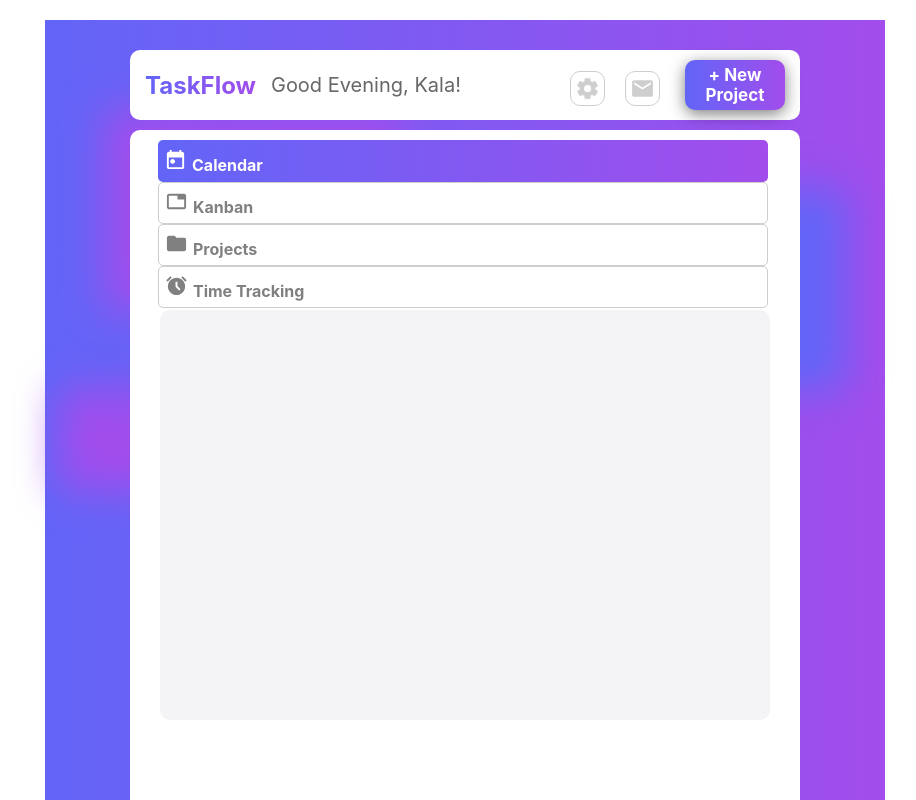
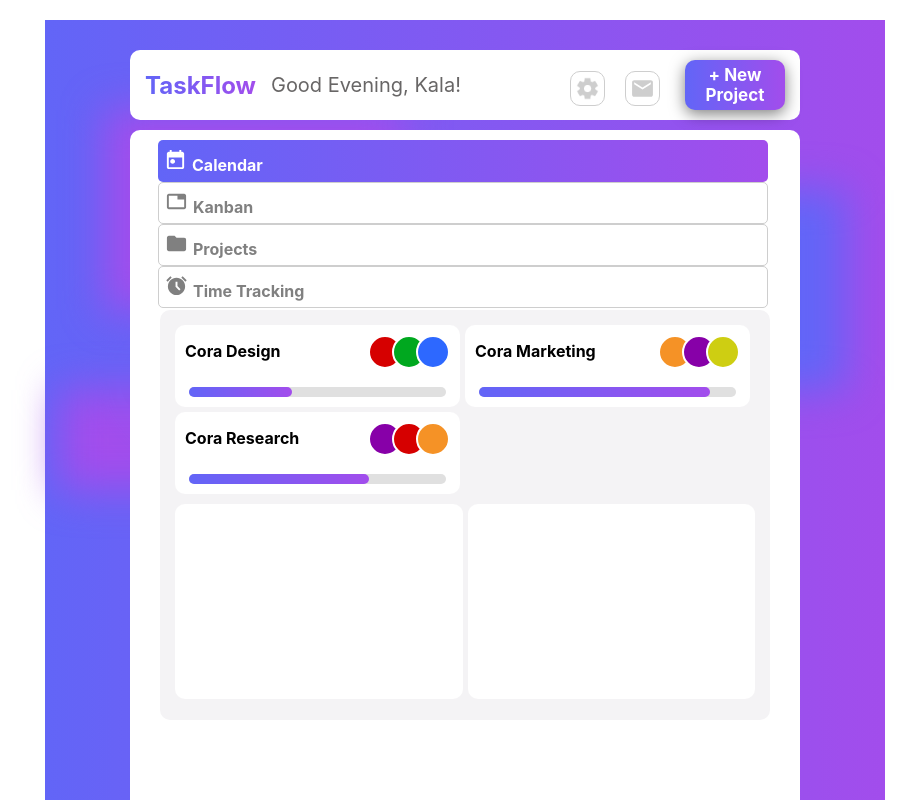
Before and after one commit to shakaylac/TaskFlow, a React (Create React App) app in the folder taskflow-app/: page /projects in a window 1280 px wide. Shown: the top 800 px of the page, without its empty margins (175-1091 px from the left). Built offline with nearby package versions, Linux system fonts and the light colour scheme.

Commit message:
Progress bar and Icons were added. Needed to create new divs to have everyting align correctly. Deleted 45% height on project-cards so the wrapping would work.

```diff
--- a/taskflow-app/src/CSS/Project.css
+++ b/taskflow-app/src/CSS/Project.css
@@ -10,3 +10,190 @@
     z-index: 6;
 
  }
+
+ .projects {
+  display: grid;
+  grid-template-rows: 2 repeat(1);
+  gap: 10px;
+  width: 100%;
+ }
+
+
+ .project-cards {
+   width: 100%;
+   display: flex;
+   flex-direction: row;
+   flex-wrap: wrap;
+   overflow-x: hidden;
+   gap: 5px;
+
+ }
+
+ .cora-design,
+ .cora-marketing,
+ .cora-research {
+   width: 285px;
+   height: auto;
+   background-color: #fff;
+   border-radius: 10px;
+   font-family: Inter;
+   font-weight: bold;
+ }
+
+ .cora-design:focus,
+ .cora-marketing:focus,
+ .cora-research:focus {
+   box-shadow: 0px 4px 15px rgba(0,0,0,0.5);
+
+ }
+
+ .cora-design > .project-header,
+ .cora-marketing > .project-header,
+ .cora-research > .project-header {
+  display: flex;
+  justify-content: space-between;
+  padding: 0 10px
+ }
+
+ .cora-design > .project-header > .members,
+ .cora-marketing > .project-header > .members,
+ .cora-research > .project-header > .members {
+    display: flex;
+ }
+
+ .cora-design > .project-header > .members > .circle-1, .circle-2, .circle-3,
+ .cora-marketing > .project-header > .members > .circle-1, .circle-2, .circle-3,
+ .cora-research > .project-header > .members > .circle-1, .circle-2, .circle-3 {
+    width: 30px;
+    height: 30px;
+    border-radius: 50%;
+    border: 2px solid #fff;
+    background-color: #C4C4C4;
+    margin-left: -10px;
+    margin-top: 10px;
+ }
+
+ /* Example colors for different projects */
+
+ /* Design Project */
+ .cora-design > .project-header > .members > .circle-1 {
+    background-color: #D60000;
+ }
+
+  .cora-design > .project-header > .members > .circle-2 {
+      background-color: #00A81F;
+  }
+
+  .cora-design > .project-header > .members > .circle-3 {
+      background-color: #2D68FF;
+  }
+
+/* Marketing Project */
+.cora-marketing > .project-header > .members > .circle-1 {
+    background-color: #F59226;
+ }
+
+  .cora-marketing > .project-header > .members > .circle-2 {
+      background-color: #8700A8;
+  }
+
+  .cora-marketing > .project-header > .members > .circle-3 {
+      background-color: #CECE12;
+  }
+/* Research Project */
+.cora-research > .project-header > .members > .circle-1 {
+    background-color: #8700A8;
+  }
+  .cora-research > .project-header > .members > .circle-2 {
+      background-color: #D60000;
+  }
+  .cora-research > .project-header > .members > .circle-3 {
+      background-color: #F59226;
+  }
+
+ .cora-design > p,
+ .cora-marketing > p,
+ .cora-research > p {
+    padding-left: 10px;
+ }
+
+ .cora-design > .progress-bar,
+ .cora-marketing > .progress-bar,
+ .cora-research > .progress-bar {
+    width: 90%;
+    height: 10px;
+    background-color: #E0E0E0;
+    border-radius: 10px;
+    margin: 10px auto;
+    position: relative;
+ }
+
+ .cora-design > .progress-bar > .progress {
+      width: 40%;
+      height: 10px;
+      background-image: linear-gradient(90deg, #6265F7,#A24DEC);
+      border-radius: 10px;
+      position: absolute;
+      top: 0;
+      left: 0;
+  }
+  .cora-research > .progress-bar > .progress {
+      width: 70%;
+      height: 10px;
+      background-image: linear-gradient(90deg,  #6265F7,#A24DEC);
+      border-radius: 10px;
+      position: absolute;
+      top: 0;
+      left: 0;
+  }
+
+ .cora-marketing > .progress-bar > .progress {
+      width: 90%;
+      height: 10px;
+      background-image: linear-gradient(90deg,  #6265F7,#A24DEC);
+      border-radius: 10px;
+      position: absolute;
+      top: 0;
+      left: 0;
+  }
+
+
+
+
+ .project-stats {
+  display: flex;
+  width: 100%;
+  height: 350px;
+  margin-top: 10px;
+  gap: 5px;
+ }
+
+ .link-container {
+    width: 50%;
+    height: 50%;
+    display: flex;
+    flex-direction: column;
+    padding: 10px;
+    gap: 5px;
+    background-color: #fff;
+    border-radius: 10px;
+
+
+ }
+
+ .link-header {
+
+ }
+
+ .inbox-container {
+  width: 50%;
+    height: 50%;
+    display: flex;
+    flex-direction: column;
+    padding: 10px;
+    gap: 5px;
+    background-color: #fff;
+    border-radius: 10px;
+
+
+ }
--- a/taskflow-app/src/Pages/Projects.js
+++ b/taskflow-app/src/Pages/Projects.js
@@ -3,9 +3,70 @@ import '../CSS/Project.css';
 
 function Projects() {
     return(
-        <div className="projects-container">
+        <>
+        <div className='Projects'>
+            <div className="projects-container">
+                <div className='project-cards'>
+                    <div id='cora-design' className='cora-design'>
+                        <div className="project-header">
+                            <p>Cora Design </p>
+                            <div className="members">
+                                <div className="circle-1"></div>
+                                <div className="circle-2"></div>
+                                <div className="circle-3"></div>
+                            </div>
+                        </div>
+                        <div className="progress-bar">
+                            <div className="progress"></div>
+                        </div>
+                    </div>
+                    <div id='cora-marketing' className='cora-marketing'>
+                            <div className="project-header">
+                                <p>Cora Marketing</p>
+                                <div className="members">
+                                    <div className="circle-1"></div>
+                                    <div className="circle-2"></div>
+                                    <div className="circle-3"></div>
+                                </div>
+                            </div>
+                        <div className="progress-bar">
+                            <div className="progress"></div>
+                        </div>
+                    </div>
+                    <div id='cora-research' className='cora-research'>
+                        <div className="project-header">
+                            <p>Cora Research</p>
+                            <div className="members">
+                                <div className="circle-1"></div>
+                                <div className="circle-2"></div>
+                                <div className="circle-3"></div>
+                            </div>
+                        </div>
+                        <div className="progress-bar">
+                            <div className="progress"></div>
+                        </div>
+                    </div>
+                </div>
+
+                <div className='project-stats'>
+                    <div className='link-container'>
+                        <div className='link-header'></div>
+                        <div className='link-body'></div>
+
+                    </div>
+
+                    <div className='inbox-container'>
+
+                    </div>
+
+                </div>
+
+            </div>
+
 
         </div>
+
+        </>
 
     )
 }
```
